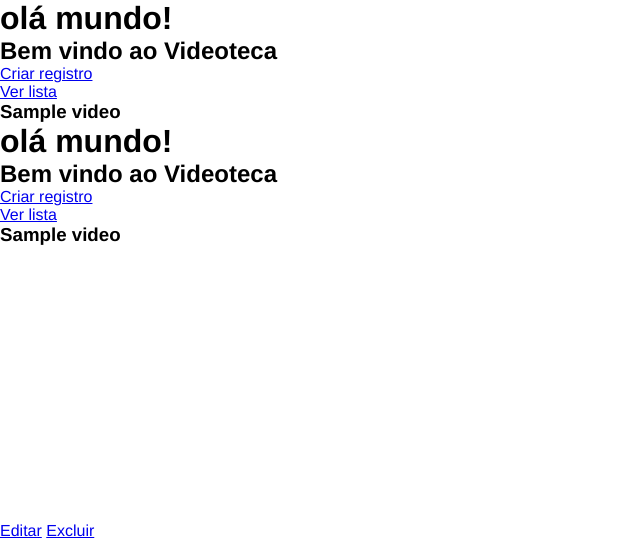
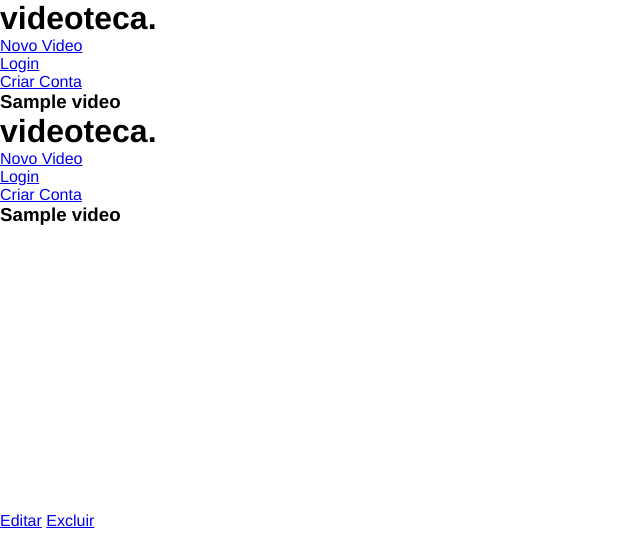
Before and after one commit to celiovjunior/videoteca, a PHP site: template src/Views/video-list.php in a window 1280 px wide. Shown: the top 538 px of the page, without its empty margins (0-640 px from the left). Run offline with PHP 8.4, Linux system fonts and the light colour scheme; the template is opened without the code that fills it: most values are stand-ins (such as "Sample title", 1, 10 or a date in 2020).

Commit message:
feat: create login page

```diff
--- a/config/routes.php
+++ b/config/routes.php
@@ -1,6 +1,8 @@
 <?php
+
 use Videoteca\Mvc\Controller\DeleteVideoController;
 use Videoteca\Mvc\Controller\EditVideoController;
+use Videoteca\Mvc\Controller\LoginFormController;
 use Videoteca\Mvc\Controller\NewVideoController;
 use Videoteca\Mvc\Controller\VideoFormController;
 use Videoteca\Mvc\Controller\VideoListController;
@@ -12,4 +14,5 @@
     'GET|/editar-video' => VideoFormController::class,
     'POST|/editar-video' => EditVideoController::class,
     'GET|/remover-video' => DeleteVideoController::class,
+    'GET|/login' => LoginFormController::class,
 ];
--- a/public/index.php
+++ b/public/index.php
@@ -1,13 +1,8 @@
 <?php
 
 use Videoteca\Mvc\Controller\IController;
-use Videoteca\Mvc\Controller\VideoListController;
-use Videoteca\Mvc\Controller\DeleteVideoController;
-use Videoteca\Mvc\Controller\EditVideoController;
 use Videoteca\Mvc\Controller\Error404Controller;
-use Videoteca\Mvc\Controller\NewVideoController;
 use Videoteca\Mvc\Repository\VideoRepository;
-use Videoteca\Mvc\Controller\VideoFormController;
 
 require_once __DIR__ . "/../vendor/autoload.php";
 // empty($_SERVER["PATH_INFO"])
@@ -20,7 +15,6 @@
 
 $routes = require_once __DIR__ . "../../config/routes.php";
 
-
 $key = "$httpMethod|$pathInfo";
 if (array_key_exists($key, $routes)) {
     $controllerClass = $routes["$httpMethod|$pathInfo"];
--- a/src/Views/video-list.php
+++ b/src/Views/video-list.php
@@ -2,15 +2,20 @@
 
 require_once __DIR__ . "/open-html.php"; ?>
     <body>
-
-    <h1>olá mundo!</h1>
-    <h2>Bem vindo ao <b>Videoteca</b></h2>
+        <header>
+            <div class="navbar">
+                <div class="logo">
+                    <h1>videoteca.</h1>
+                </div>
                 <nav>
                 <ul>
-            <li><a href="./novo-video">Criar registro</a></li>
-            <li><a href="./pages/lista-video.html">Ver lista</a></li>
+                    <li><a href="./novo-video">Novo Video</a></li>
+                    <li><a href="./login">Login</a></li>
+                    <li><a href="./pages/lista-video.html">Criar Conta</a></li>
                 </ul>
             </nav>
+            </div>
+        </header>
         <section>
             <ul>
                 <?php foreach ($videoList as $video): ?>
--- /dev/null
+++ b/user-table.php
@@ -0,0 +1,6 @@
+<?php
+
+$dbPath = __DIR__ . '/banco.sqlite';
+$pdo = new PDO("sqlite:$dbPath");
+
+$pdo->exec('CREATE TABLE users (id INTEGER PRIMARY KEY, email TEXT, password TEXT);');
```
Also changed, not shown: src/Controller/LoginFormController.php (added, +11 -0 lines), src/Views/login-form.php (added, +7 -0 lines), public/css/styles.css (line endings or trailing spaces), 1 other file. Lines whose indentation alone changed are shown as unchanged.
